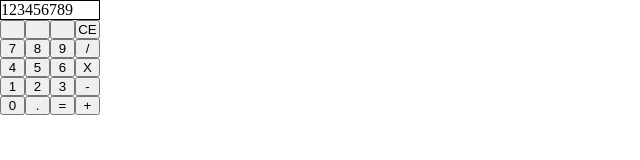
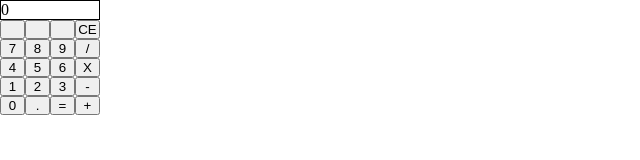
Before and after one commit to Keegan-George/calculator, a plain HTML site: page index.html in a window 1280 px wide. Shown: the full height of the page, 0-640 px from the left. Drawn offline with Linux system fonts and the light colour scheme.

Commit message:
Set default calculator display to 0

```diff
--- a/index.html
+++ b/index.html
@@ -10,7 +10,7 @@
 
 <body>
 	<div class="calculator">
-		<div class="display">123456789</div>
+		<div class="display">0</div>
 		<div class="buttons">
 			<div class="button-row">
 				<button type="button" id=""></button>
```
